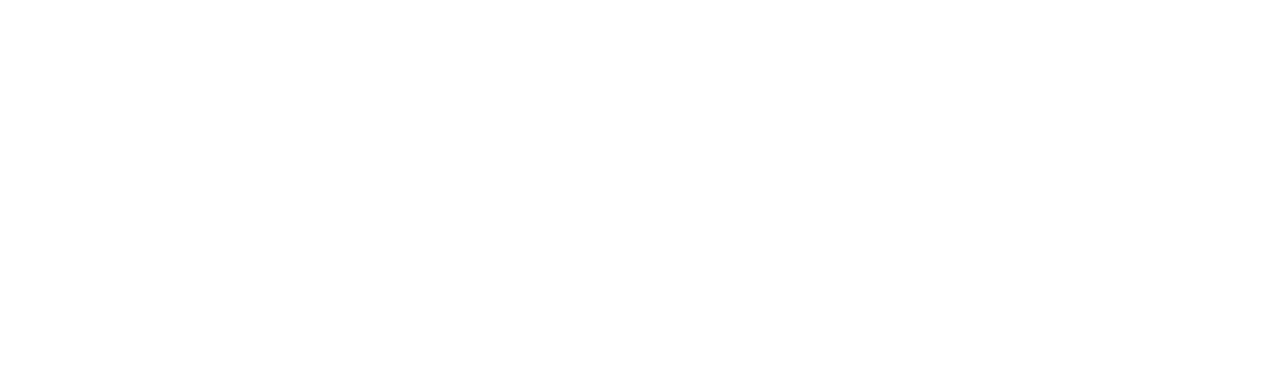
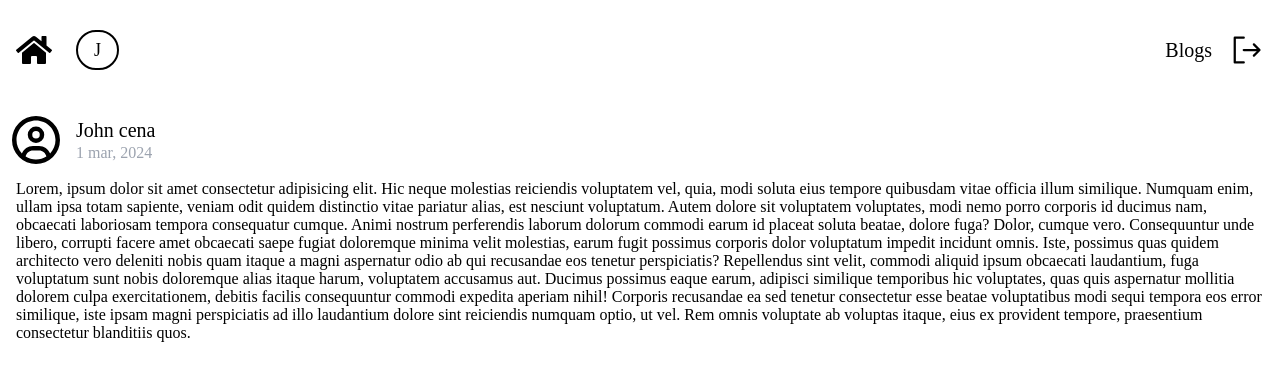
Before and after one commit to lokeshsingh3721/blogging-app, a React (Vite) app in the folder frontend/: page /blog/1 in a window 1280 px wide. Before the commit this address had no page. Shown: the top 380 px of the page. Built offline with nearby package versions, Linux system fonts and the light colour scheme.

Commit message:
add single-blog-page

```diff
--- a/frontend/src/App.tsx
+++ b/frontend/src/App.tsx
@@ -5,15 +5,19 @@
 import Signin from "./signin";
 import Signup from "./signup";
 import Tiptap from "./editor/editor";
+import Blog from "./blog";
+import Navbar from "./components/navbar";
 
 const App = () => {
   return (
     <BrowserRouter>
+      <Navbar />
       <Routes>
         <Route path="/" element={<Index />} />
         <Route path="/editor" element={<Tiptap />} />
         <Route path="/signin" element={<Signin />} />
         <Route path="/signup" element={<Signup />} />
+        <Route path="/blog/:id" element={<Blog />} />
       </Routes>
     </BrowserRouter>
   );
--- /dev/null
+++ b/frontend/src/blog.tsx
@@ -0,0 +1,45 @@
+import React from "react";
+import { FaImage } from "react-icons/fa";
+import { FaRegCircleUser } from "react-icons/fa6";
+
+const Blog = () => {
+  return (
+    <div className="w-full ">
+      <div className="*:m-0 border flex flex-row px-3  gap-2 ">
+        <FaRegCircleUser className="w-12 h-auto" />
+
+        <div className="flex flex-col m-0 px-2">
+          <p className=" m-0 text-xl">John cena </p>
+          <p className="m-0 text-md text-gray-400 ">1 mar, 2024</p>
+        </div>
+      </div>
+
+      <p className="px-4 align-">
+        Lorem, ipsum dolor sit amet consectetur adipisicing elit. Hic neque
+        molestias reiciendis voluptatem vel, quia, modi soluta eius tempore
+        quibusdam vitae officia illum similique. Numquam enim, ullam ipsa totam
+        sapiente, veniam odit quidem distinctio vitae pariatur alias, est
+        nesciunt voluptatum. Autem dolore sit voluptatem voluptates, modi nemo
+        porro corporis id ducimus nam, obcaecati laboriosam tempora consequatur
+        cumque. Animi nostrum perferendis laborum dolorum commodi earum id
+        placeat soluta beatae, dolore fuga? Dolor, cumque vero. Consequuntur
+        unde libero, corrupti facere amet obcaecati saepe fugiat doloremque
+        minima velit molestias, earum fugit possimus corporis dolor voluptatum
+        impedit incidunt omnis. Iste, possimus quas quidem architecto vero
+        deleniti nobis quam itaque a magni aspernatur odio ab qui recusandae eos
+        tenetur perspiciatis? Repellendus sint velit, commodi aliquid ipsum
+        obcaecati laudantium, fuga voluptatum sunt nobis doloremque alias itaque
+        harum, voluptatem accusamus aut. Ducimus possimus eaque earum, adipisci
+        similique temporibus hic voluptates, quas quis aspernatur mollitia
+        dolorem culpa exercitationem, debitis facilis consequuntur commodi
+        expedita aperiam nihil! Corporis recusandae ea sed tenetur consectetur
+        esse beatae voluptatibus modi sequi tempora eos error similique, iste
+        ipsam magni perspiciatis ad illo laudantium dolore sint reiciendis
+        numquam optio, ut vel. Rem omnis voluptate ab voluptas itaque, eius ex
+        provident tempore, praesentium consectetur blanditiis quos.
+      </p>
+    </div>
+  );
+};
+
+export default Blog;
--- a/frontend/src/components/card.tsx
+++ b/frontend/src/components/card.tsx
@@ -2,18 +2,28 @@
 
 import { FaRegCircleUser } from "react-icons/fa6";
 import { FaImage } from "react-icons/fa";
+import Blog from "../blog";
 
-const Card = () => {
+type Blog = {
+  id: string;
+  name: string;
+  title: string;
+  content: string;
+};
+
+const Card = ({ blog }: { blog: Blog }) => {
+  const { title, content, name } = blog;
+
   return (
     <div className=" flex shadow-sm border-b-2   justify-center gap-2">
       <div className="flex flex-col   ">
         <div className="*:m-0 flex items-center p-3 justify-between gap-2 ">
           <FaRegCircleUser className="w-8 h-auto" />
-          <p className="text-lg">John doe</p>
+          <p className="text-lg">{name}</p>
           <p className="m-0 text-lg text-gray-400 ">1 mar, 2024</p>
         </div>
 
-        <h2 className="m-0 py-2 px-3">coding is good</h2>
+        <h2 className="m-0 py-2 px-3">{title}</h2>
       </div>
 
       <div className=" ">
--- a/frontend/src/components/navbar.tsx
+++ b/frontend/src/components/navbar.tsx
@@ -1,16 +1,19 @@
 import React from "react";
 import { FaHome } from "react-icons/fa";
+import { PiSignOut } from "react-icons/pi";
 
 const Navbar = () => {
   return (
-    <nav className="w-full flex justify-between  mb-8 ">
-      <div className="flex flex-row justify-center items-center gap-8 p-2">
-        <FaHome className="w-6 h-auto" />
-        <p className="text-lg">hello user </p>
+    <nav className="flex justify-between items-center p-4  mb-4 ">
+      <div className="flex flex-row justify-center items-center gap-6 ">
+        <FaHome className="w-9 h-auto" />
+        <div className="text-lg rounded-full px-4 py-1 border-2 border-solid border-black-300 ">
+          J
+        </div>
       </div>
-      <div className="flex flex-row justify-center items-center gap-8 p-2">
-        <p>Blogs</p>
-        Logout
+      <div className="flex flex-row justify-center items-center gap-4 ">
+        <p className="text-xl">Blogs</p>
+        <PiSignOut className="w-9 h-auto" />
       </div>
     </nav>
   );
--- a/frontend/src/index.css
+++ b/frontend/src/index.css
@@ -6,6 +6,16 @@
   @apply outline-none p-4;
 }
 
+body {
+  margin: 0;
+  padding: 0;
+  box-sizing: border-box;
+}
+
 input {
-  outline: none;
 }
+
+a {
+  text-decoration: none;
+  color: black;
+}
--- a/frontend/src/index.tsx
+++ b/frontend/src/index.tsx
@@ -2,16 +2,50 @@
 
 import Navbar from "./components/navbar";
 import Card from "./components/card";
+import { Link } from "react-router-dom";
+
+type Blog = {
+  id: string;
+  name: string;
+  title: string;
+  content: string;
+};
+
+const data: Blog[] = [
+  {
+    id: "324ldfkdsfj34lk",
+    name: "Max doe",
+    title: "coding is Worst",
+    content:
+      "fjadslkfjskjfals dfjklsdjflsjdlfjlksadjfkjdsfkasdlkfjslkdjfaklsdfjklf",
+  },
+  {
+    id: "324ldfkdsfj34lk",
+    name: "John doe",
+    title: "coding is good",
+    content:
+      "fjadslkfjskjfals dfjklsdjflsjdlfjlksadjfkjdsfkasdlkfjslkdjfaklsdfjklf",
+  },
+  {
+    id: "324ldfkdsfj34lk",
+    name: "Jay doe",
+    title: "coding is Fine",
+    content:
+      "fjadslkfjskjfals dfjklsdjflsjdlfjlksadjfkjdsfkasdlkfjslkdjfaklsdfjklf",
+  },
+];
 
 const Index = () => {
   return (
     <div>
-      <Navbar />
       <div className="flex flex-col gap-2">
-        <Card />
-        <Card />
-        <Card />
-        <Card />
+        {data.map((blog: Blog) => {
+          return (
+            <Link className="link" key={blog.id} to={`/blog/${blog.id}`}>
+              <Card blog={blog} />
+            </Link>
+          );
+        })}
       </div>
     </div>
   );
```
